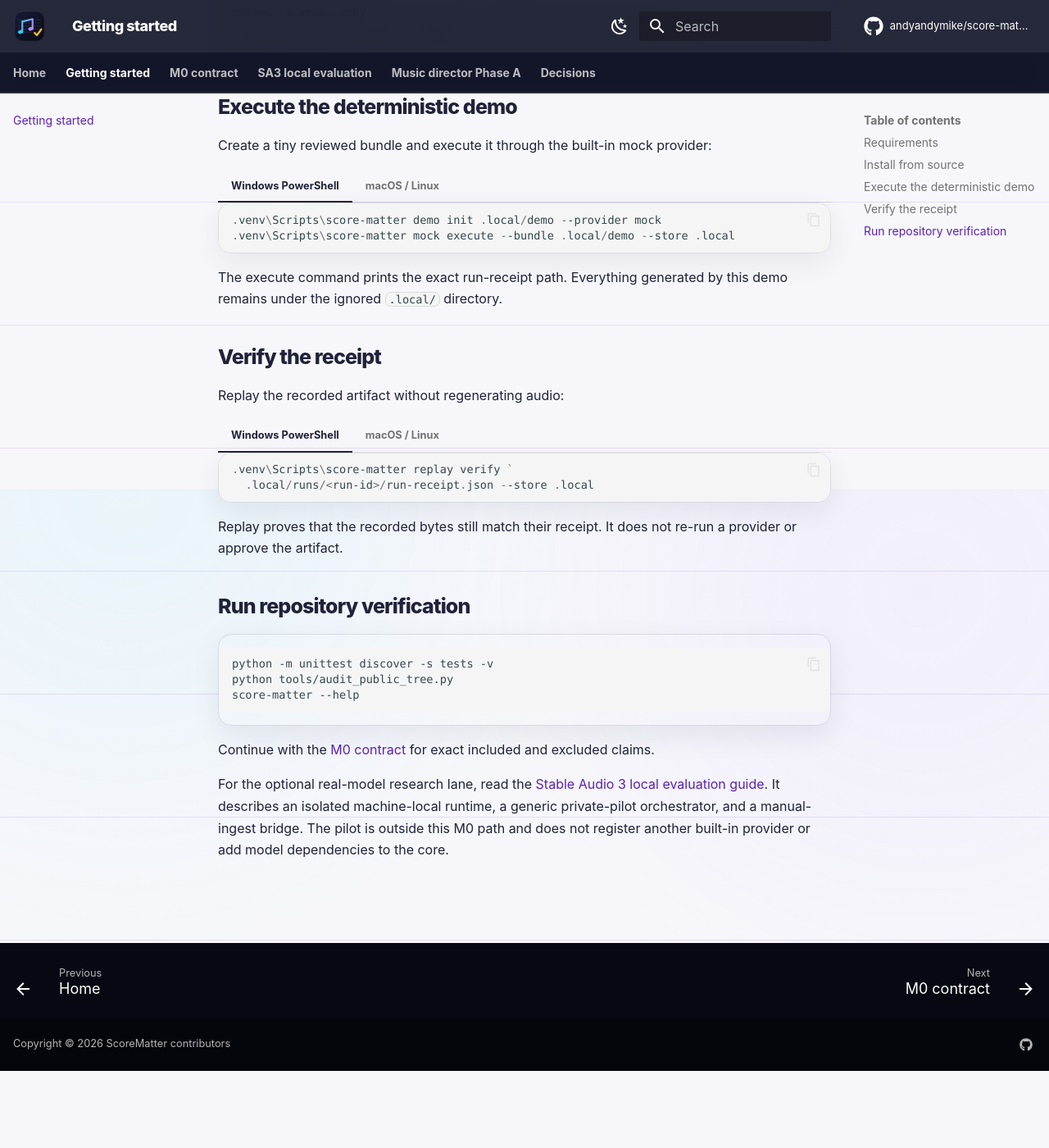
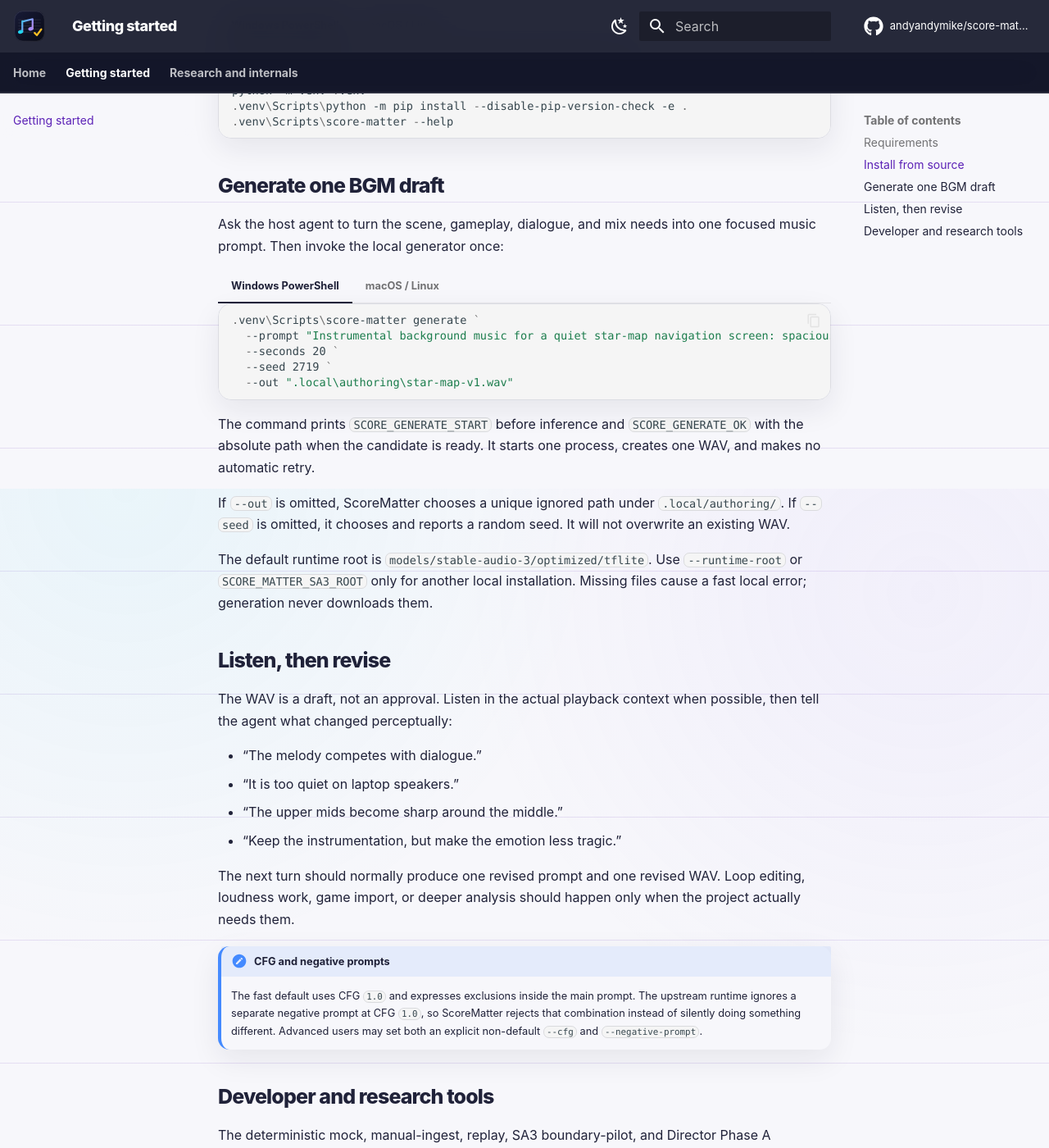
Before and after one commit to andyandymike/score-matter, an MkDocs documentation site: the page built from docs/getting-started.md, in a window 1280 px wide and 1400 px high, scrolled down 804 px. Shown: the whole window at 82% size. Built offline with MkDocs 1.6.1 and Material for MkDocs 9.7.7, drawn with Linux system fonts in a browser that asks for light colours; comment, search, counter and statistics services are not loaded; before the commit the page ends 2110 px from its top, so only the background shows below that; some of the changed text lies outside the part shown.

Commit message:
Add fast local SA3 generation path

````diff
--- a/docs/getting-started.md
+++ b/docs/getting-started.md
@@ -1,18 +1,25 @@
 # Getting started
 
-ScoreMatter is currently installed from source. The M0 path uses deterministic
-fixture audio so you can inspect its contracts and evidence flow without a
-music model, GPU, or network service.
+ScoreMatter's default path makes one local BGM candidate and gives you the WAV
+immediately. It does not require a Brief, Plan, review form, blind comparison,
+or local text model.
 
-!!! warning "M0 is not AI music generation"
-    The current commands prove schemas, content-addressed storage, receipts,
-    and replay integrity. They do not prove musical or release quality.
+```text
+Describe the scene -> Agent chooses a music direction -> one SA3 call -> listen
+```
 
 ## Requirements
 
 - Python 3.10 or newer
 - Git
-- Windows PowerShell or a POSIX-compatible shell
+- A machine-local Stable Audio 3 Medium/SAME-L TFLite runtime for real
+  generation
+- On the verified Windows reference machine, roughly 9.34 GiB for model files
+  and enough free RAM for a large CPU inference process
+
+The Python package does not download model files. Follow the
+[SA3 local guide](sa3-local-evaluation.md) when preparing or auditing a local
+runtime, including its separate model terms.
 
 ## Install from source
 
@@ -36,50 +43,72 @@ music model, GPU, or network service.
     .venv/bin/score-matter --help
     ```
 
-## Execute the deterministic demo
+## Generate one BGM draft
 
-Create a tiny reviewed bundle and execute it through the built-in mock
-provider:
+Ask the host agent to turn the scene, gameplay, dialogue, and mix needs into one
+focused music prompt. Then invoke the local generator once:
 
 === "Windows PowerShell"
 
     ```powershell
-    .venv\Scripts\score-matter demo init .local/demo --provider mock
-    .venv\Scripts\score-matter mock execute --bundle .local/demo --store .local
+    .venv\Scripts\score-matter generate `
+      --prompt "Instrumental background music for a quiet star-map navigation screen: spacious curiosity, ordered vastness, warm restrained analog pad, muted electric keys, soft low synth pulse, clearly audible midrange on ordinary speakers, controlled upper mids, rounded transients, no vocals, no choir, no trailer impacts." `
+      --seconds 20 `
+      --seed 2719 `
+      --out ".local\authoring\star-map-v1.wav"
     ```
 
 === "macOS / Linux"
 
     ```bash
-    .venv/bin/score-matter demo init .local/demo --provider mock
-    .venv/bin/score-matter mock execute --bundle .local/demo --store .local
+    .venv/bin/score-matter generate \
+      --prompt "Instrumental background music for a quiet star-map navigation screen: spacious curiosity, ordered vastness, warm restrained analog pad, muted electric keys, soft low synth pulse, clearly audible midrange on ordinary speakers, controlled upper mids, rounded transients, no vocals, no choir, no trailer impacts." \
+      --seconds 20 \
+      --seed 2719 \
+      --out ".local/authoring/star-map-v1.wav"
     ```
 
-The execute command prints the exact run-receipt path. Everything generated by
-this demo remains under the ignored `.local/` directory.
+The command prints `SCORE_GENERATE_START` before inference and
+`SCORE_GENERATE_OK` with the absolute path when the candidate is ready. It
+starts one process, creates one WAV, and makes no automatic retry.
 
-## Verify the receipt
+If `--out` is omitted, ScoreMatter chooses a unique ignored path under
+`.local/authoring/`. If `--seed` is omitted, it chooses and reports a random
+seed. It will not overwrite an existing WAV.
 
-Replay the recorded artifact without regenerating audio:
+The default runtime root is `models/stable-audio-3/optimized/tflite`. Use
+`--runtime-root` or `SCORE_MATTER_SA3_ROOT` only for another local
+installation. Missing files cause a fast local error; generation never
+downloads them.
 
-=== "Windows PowerShell"
+## Listen, then revise
 
-    ```powershell
-    .venv\Scripts\score-matter replay verify `
-      .local/runs/<run-id>/run-receipt.json --store .local
-    ```
+The WAV is a draft, not an approval. Listen in the actual playback context when
+possible, then tell the agent what changed perceptually:
 
-=== "macOS / Linux"
+- “The melody competes with dialogue.”
+- “It is too quiet on laptop speakers.”
+- “The upper mids become sharp around the middle.”
+- “Keep the instrumentation, but make the emotion less tragic.”
 
-    ```bash
-    .venv/bin/score-matter replay verify \
-      .local/runs/<run-id>/run-receipt.json --store .local
-    ```
+The next turn should normally produce one revised prompt and one revised WAV.
+Loop editing, loudness work, game import, or deeper analysis should happen only
+when the project actually needs them.
 
-Replay proves that the recorded bytes still match their receipt. It does not
-re-run a provider or approve the artifact.
+!!! note "CFG and negative prompts"
+    The fast default uses CFG `1.0` and expresses exclusions inside the main
+    prompt. The upstream runtime ignores a separate negative prompt at CFG
+    `1.0`, so ScoreMatter rejects that combination instead of silently doing
+    something different. Advanced users may set both an explicit non-default
+    `--cfg` and `--negative-prompt`.
 
-## Run repository verification
+## Developer and research tools
+
+The deterministic mock, manual-ingest, replay, SA3 boundary-pilot, and Director
+Phase A commands remain available for explicit infrastructure, provenance, or
+capability research. None is required to hear the first BGM draft.
+
+Run the no-model repository checks with:
 
 ```text
 python -m unittest discover -s tests -v
@@ -87,11 +116,6 @@ python tools/audit_public_tree.py
 score-matter --help
 ```
 
-Continue with the [M0 contract](m0-contract.md) for exact included and
-excluded claims.
-
-For the optional real-model research lane, read the
-[Stable Audio 3 local evaluation guide](sa3-local-evaluation.md). It describes
-an isolated machine-local runtime, a generic private-pilot orchestrator, and a
-manual-ingest bridge. The pilot is outside this M0 path and does not register
-another built-in provider or add model dependencies to the core.
+Read the [M0 contract](m0-contract.md) for the optional evidence kernel and the
+[Director Phase A guide](music-director-phase-a.md) for the optional planning-
+contract research lane.
--- a/docs/sa3-local-evaluation.md
+++ b/docs/sa3-local-evaluation.md
@@ -1,23 +1,51 @@
-# Stable Audio 3 local evaluation
+# Stable Audio 3 local runtime and research
 
-Status: machine-local evaluation only
-Last verified: 2026-08-29
-ScoreMatter provider status: not implemented
+Status: direct machine-local authoring implemented; research lanes optional
+Last verified: 2026-08-31
+ScoreMatter fast-generation status: implemented
+ScoreMatter evidence-provider status: not registered
 External capability-pilot orchestrator: implemented
 Private Phase 1A execution: 18/18 complete; blind human review pending
 
-ScoreMatter's tracked M0 core still makes zero real-model calls. Separately, a
-CPU/LiteRT installation of Stable Audio 3 Medium with the SAME-L codec is the
-current private capability-pilot target. A generic tracked tool can validate a
-private frozen plan, invoke the already-installed upstream CLI, and retain
-local evidence. It does not register a built-in provider, download or bundle a
-model, expose the private prompts, or establish musical, rights, adoption, or
-release approval.
+ScoreMatter's default authoring command now invokes a machine-local CPU/LiteRT
+installation of Stable Audio 3 Medium with the SAME-L codec. It launches one
+offline process, creates one candidate, performs a cheap WAV-format check, and
+returns the path for immediate listening. It does not register SA3 inside the
+older evidence-provider bundle, download or bundle a model, or establish
+musical, rights, adoption, or release approval.
+
+The frozen pilot, blind-review builder, manual ingest, and Director experiments
+described later on this page are optional research or audit tools. They are not
+steps in ordinary BGM generation.
 
 The historical Small Music smoke is recorded in
 [ADR 0002](adr/0002-stable-audio-3-small-local-evaluation.md). The Medium pilot
 decision is recorded separately in
 [ADR 0003](adr/0003-stable-audio-3-medium-capability-pilot.md).
+
+## Default fast-authoring command
+
+With this page's ignored runtime installed, generate one draft directly from
+the repository root:
+
+```powershell
+.venv\Scripts\score-matter generate `
+  --prompt "Instrumental game BGM, restrained psychological tension, clearly audible midrange on ordinary speakers, controlled upper mids, rounded transients, space for dialogue, no vocals or sharp metallic highs." `
+  --seconds 20 `
+  --seed 19 `
+  --out ".local\authoring\candidate-seed-19.wav"
+```
+
+The default is Medium + SAME-L + fp32, eight steps, eight CPU threads, CFG
+`1.0`, and no separate negative prompt. It makes exactly one attempt and never
+retries silently. Omit `--out` for a unique path under `.local/authoring/`.
+Omit `--seed` for a random seed that is reported after generation.
+
+The command records only a small ignored recall record under ScoreMatter's
+`.local/authoring/records/`; exporting a WAV elsewhere does not add a JSON file
+beside it. It does not hash the multi-gigabyte weights on every run, build an
+evaluation inventory, score the result, normalize it, make a loop, or import it
+into a game.
 
 ## Local directory boundary
 
@@ -240,11 +268,13 @@ that exposed this loop-condition marker is retained and marked unsuitable for
 first-stage review rather than overwritten. No capability state is assigned
 while listening is pending.
 
-## Generate an ad-hoc evaluation candidate
+## Advanced: invoke the upstream CLI directly
 
-Always provide an absolute output path under the repository-root `.local/`.
-Otherwise the upstream CLI places a relative output inside its own source
-checkout, mixing disposable audio with the persistent runtime.
+Ordinary authoring should use `score-matter generate`. Direct upstream access
+is retained for experiments with runtime options that the fast path does not
+expose. Always provide an absolute output path under the repository-root
+`.local/`; otherwise the upstream CLI places relative output inside its own
+source checkout, mixing disposable audio with the persistent runtime.
 
 ```powershell
 $scoreRoot = (Get-Location).Path
@@ -304,10 +334,11 @@ Those risks must remain listening and analysis gates. A successful process,
 valid WAV, or pleasing single excerpt does not prove good BGM, a clean loop,
 vocal absence, mix compatibility, creative approval, or release readiness.
 
-## Bring a candidate into ScoreMatter
+## Optional: ingest a candidate into the evidence kernel
 
-Until an SA3 process adapter exists, the only honest bridge is the built-in
-`manual` provider:
+The fast path already generates through ScoreMatter. If a separate experiment
+needs content-addressed storage and a replay receipt, the older built-in
+`manual` provider can additionally ingest that WAV:
 
 1. Generate the WAV into `.local/sa3-evaluation/`.
 2. Construct and review a manual-provider bundle whose output contract matches
@@ -346,7 +377,8 @@ $bundle = ".local\jh-inquiry-manual-bundle" # reviewed bundle; not demo init out
   --store .local
 ```
 
-The external generation record referenced above must independently retain the
+For a formal research claim, the external generation record referenced above
+must independently retain the
 exact positive and negative prompts, CFG/APG, seed, duration, step and thread
 counts, precision, component revisions and hashes, host/runtime facts, elapsed
 time, output SHA-256, byte count, and upstream stdout/stderr. Manual ingestion
@@ -355,28 +387,30 @@ and keeps rights unapproved.
 
 ## Judgement Horror handoff boundary
 
-The current truthful dogfood path is:
+The default dogfood path is now:
 
 ```text
-Judgement Horror inquiry constraints
-  -> external SA3 CLI candidate in ScoreMatter .local/
-  -> ScoreMatter manual source record + ingest
-  -> ScoreMatter replay byte verification
-  -> separate listening, loop, mix, creative, and rights review
+Judgement Horror scene specification and runtime constraints
+  -> host Agent makes one music-direction judgment
+  -> score-matter generate creates one ignored local WAV
+  -> immediate human listening and natural-language feedback
+  -> optional project-owned loop, mix, import, and playback work
 ```
 
-It is not `Judgement Horror -> ScoreMatter SA3 provider`, because no such
-provider exists. Keep the candidate in ScoreMatter's ignored evaluation lane
-until the consumer project has an exact ignored staging path and export
-exclusion. Do not copy it into game assets merely because manual replay passes.
+This uses the lightweight authoring adapter, not the registered evidence-
+provider bundle. Keep exploratory candidates in ScoreMatter's ignored local
+lane until the consumer project chooses an exact staging/import path and export
+policy. Do not copy a candidate into release assets merely because its process
+and WAV checks pass.
 
-There is also an unresolved contract mismatch: ScoreMatter Brief v1 requires
+The optional evidence kernel still has an unresolved contract mismatch:
+ScoreMatter Brief v1 requires
 specific BPM, key, and meter values, while a horror cue may intentionally be
-beatless or leave those fields unknown. Do not invent musical facts to satisfy
-the current schema. Resolve that M1 schema gap before claiming that the
-Judgement Horror brief was losslessly compiled.
+beatless or leave those fields unknown. That does not block fast generation.
+Do not invent musical facts merely to ingest the result into the optional
+contract path.
 
-## Work still required for a real provider
+## Work still required for a registered evidence provider
 
 - a versioned out-of-process SA3 adapter and frozen provider descriptor;
 - timeout, cancellation, failure-receipt, environment, revision, and hardware
@@ -388,5 +422,6 @@ Judgement Horror brief was losslessly compiled.
 - an evaluation package whose evidence survives cleanup;
 - consumer-project packaging and playback acceptance, owned by that project.
 
-Until those items are implemented and reviewed, SA3 remains an external local
-evaluation runtime, not ScoreMatter production capacity.
+Those items are not prerequisites for ordinary local generation. They are
+required only before claiming that SA3 participates in the stricter provider,
+evidence, or release pipeline.
--- a/mkdocs.yml
+++ b/mkdocs.yml
@@ -1,5 +1,5 @@
 site_name: ScoreMatter
-site_description: Auditable, local-first AI-assisted BGM authoring for games.
+site_description: Fast, local-first BGM generation for games.
 site_author: ScoreMatter contributors
 site_url: https://andyandymike.github.io/score-matter/
 site_dir: artifacts/site
@@ -46,15 +46,16 @@ theme:
 nav:
   - Home: README.md
   - Getting started: getting-started.md
-  - M0 contract: m0-contract.md
-  - SA3 local evaluation: sa3-local-evaluation.md
-  - Music director Phase A: music-director-phase-a.md
-  - Decisions:
-      - Offline authoring boundary: adr/0001-offline-authoring-boundary.md
-      - Stable Audio 3 local evaluation: adr/0002-stable-audio-3-small-local-evaluation.md
-      - Stable Audio 3 Medium capability pilot: adr/0003-stable-audio-3-medium-capability-pilot.md
-      - Bounded music director Phase A: adr/0004-bounded-music-director-phase-a.md
-      - Host-agent response ingest: adr/0005-host-agent-response-ingest.md
+  - Research and internals:
+      - SA3 local runtime and research: sa3-local-evaluation.md
+      - M0 evidence contract: m0-contract.md
+      - Music director Phase A: music-director-phase-a.md
+      - Decisions:
+          - Offline authoring boundary: adr/0001-offline-authoring-boundary.md
+          - Stable Audio 3 local evaluation: adr/0002-stable-audio-3-small-local-evaluation.md
+          - Stable Audio 3 Medium capability pilot: adr/0003-stable-audio-3-medium-capability-pilot.md
+          - Bounded music director Phase A: adr/0004-bounded-music-director-phase-a.md
+          - Host-agent response ingest: adr/0005-host-agent-response-ingest.md
 
 plugins:
   - search:
--- a/pyproject.toml
+++ b/pyproject.toml
@@ -5,7 +5,7 @@ build-backend = "setuptools.build_meta"
 [project]
 name = "score-matter"
 version = "0.1.0.dev0"
-description = "Auditable, model-agnostic AI-assisted BGM authoring for games."
+description = "Fast, local-first BGM generation for games."
 readme = "README.md"
 requires-python = ">=3.10"
 license = "MIT"
````
Also changed, not shown: README.md (+95 -120 lines), docs/README.md (+55 -56 lines), docs/music-director-phase-a.md (+5 -0 lines), 4 other files.
